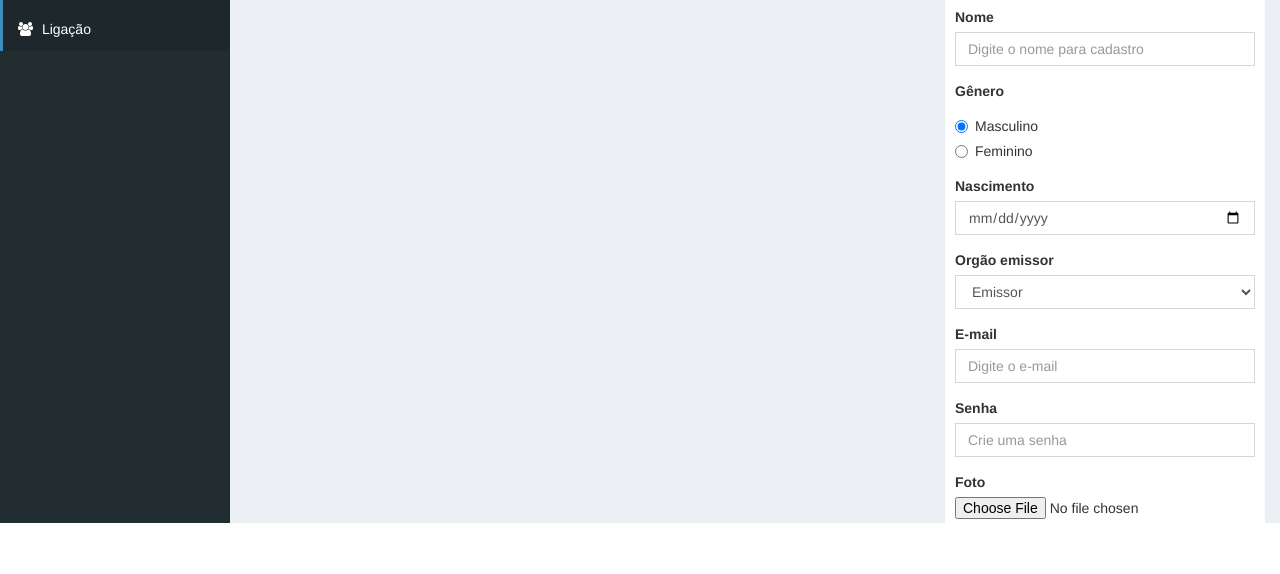
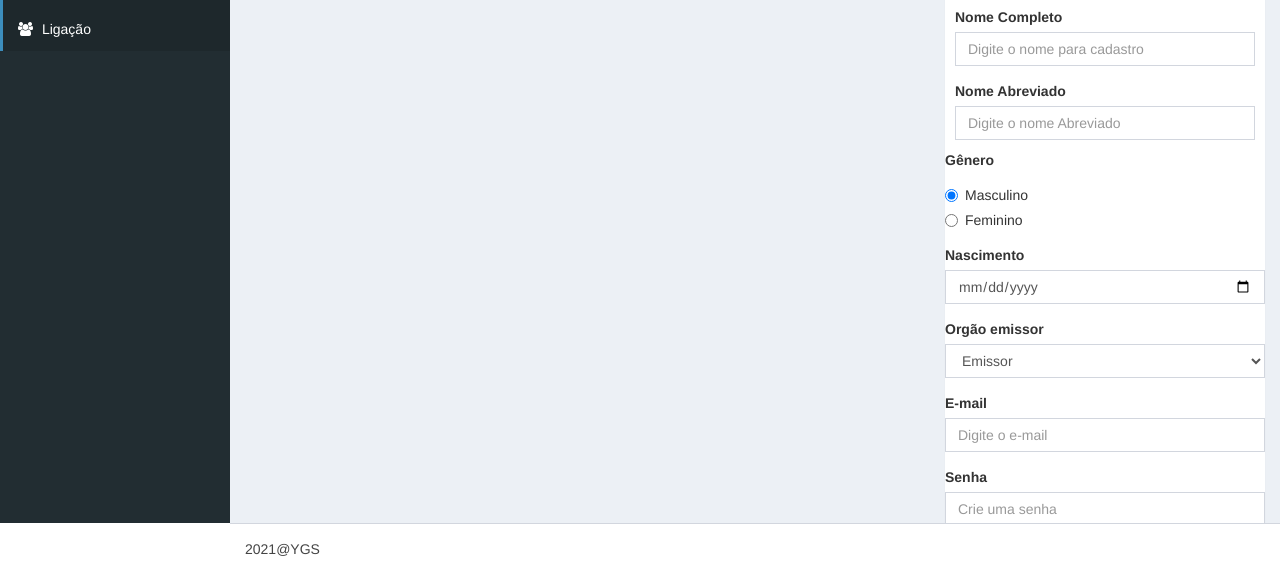
Before and after one commit to gdcodedev/ygs, a website: page dashboard.html in a window 1280 px wide. Shown: the part 277-851 px from the top of the page. Before the commit the page ends 800 px from the top, so only its background shows below. Drawn offline with nearby package versions, Linux system fonts and the light colour scheme; files whose address does not match are found by name.

Commit message:
Update dashboard.html

```diff
--- a/dashboard.html
+++ b/dashboard.html
@@ -198,9 +198,12 @@
               <form role="form" id="form-user-create">
                 <div class="box-body">
                   <div class="form-group">
-                    <label for="exampleInputName">Nome</label>
+                    <label for="exampleInputName">Nome Completo</label>
                     <input type="text" required class="form-control" id="exampleInputName" placeholder="Digite o nome para cadastro" name="name">
                   </div>
+                  <label for="exampleInputName">Nome Abreviado</label>
+                  <input type="text" required class="form-control" id="exampleInputName" placeholder="Digite o nome Abreviado" name="name">
+                </div>
                   <div class="form-group">
                     <label>Gênero</label>
                     <div class="radio">
```
